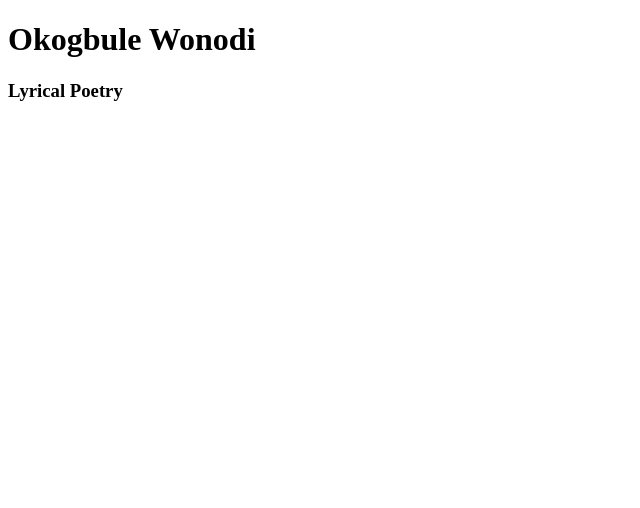
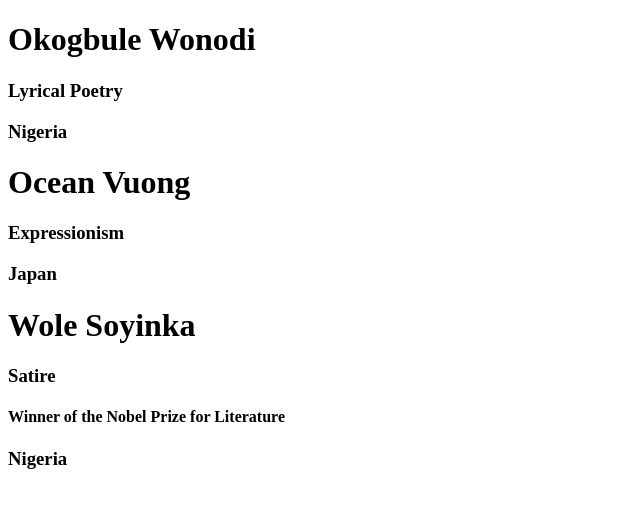
Before and after one commit to laresamdeola/ReactPractise, a React (Create React App) app: page / in a window 1280 px wide. Shown: the top 508 px of the page, without its empty margins (0-640 px from the left). Built offline with nearby package versions, Linux system fonts and the light colour scheme.

Commit message:
Update 3 files, including an example using props children

```diff
--- /dev/null
+++ b/src/components/lessons/propschildren.jsx
@@ -0,0 +1,28 @@
+import React from "react";
+
+const Children = () => {
+  return (
+    <>
+      <Child name="Okogbule Wonodi" genre="Lyrical Poetry" country="Nigeria" />
+      <Child name="Ocean Vuong" genre="Expressionism" country="Japan" />
+      <Child name="Wole Soyinka" genre="Satire" country="Nigeria">
+        <h4>Winner of the Nobel Prize for Literature</h4>
+      </Child>
+    </>
+  );
+};
+
+const Child = (props) => {
+  const { id, name, genre, country, children } = props;
+
+  return (
+    <div key={id}>
+      <h1>{name}</h1>
+      <h3>{genre}</h3>
+      {children}
+      <h3>{country}</h3>
+    </div>
+  );
+};
+
+export { Children };
--- a/src/index.js
+++ b/src/index.js
@@ -1,8 +1,8 @@
 import React from "react";
 import { createRoot } from "react-dom/client";
-import { Poets2 } from "./components/lessons/propsdestructuring";
+import { Children } from "./components/lessons/propschildren";
 
 const rootElement = document.getElementById("root");
 const root = createRoot(rootElement);
 
-root.render(<Poets2 />);
+root.render(<Children />);
```
Also changed, not shown: src/components/lessons/keypropandspreadoperator.jsx (added).
